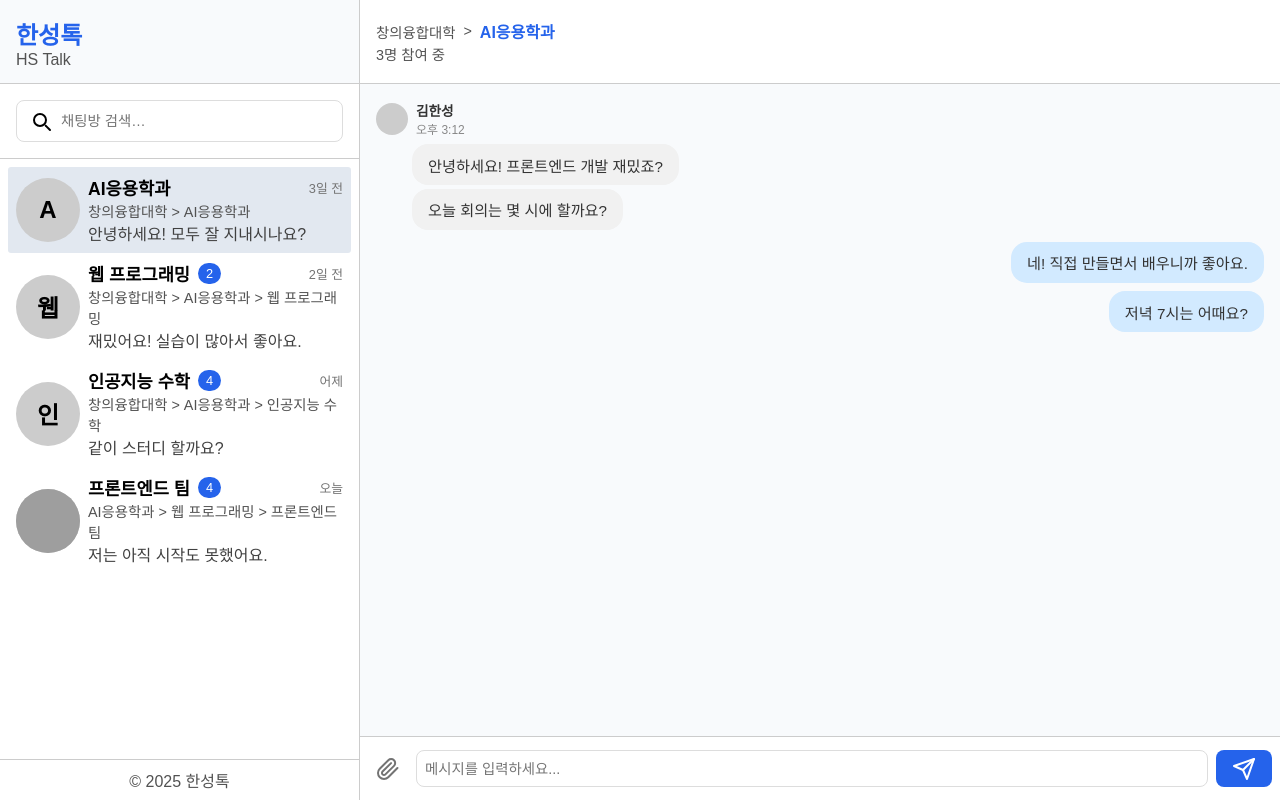
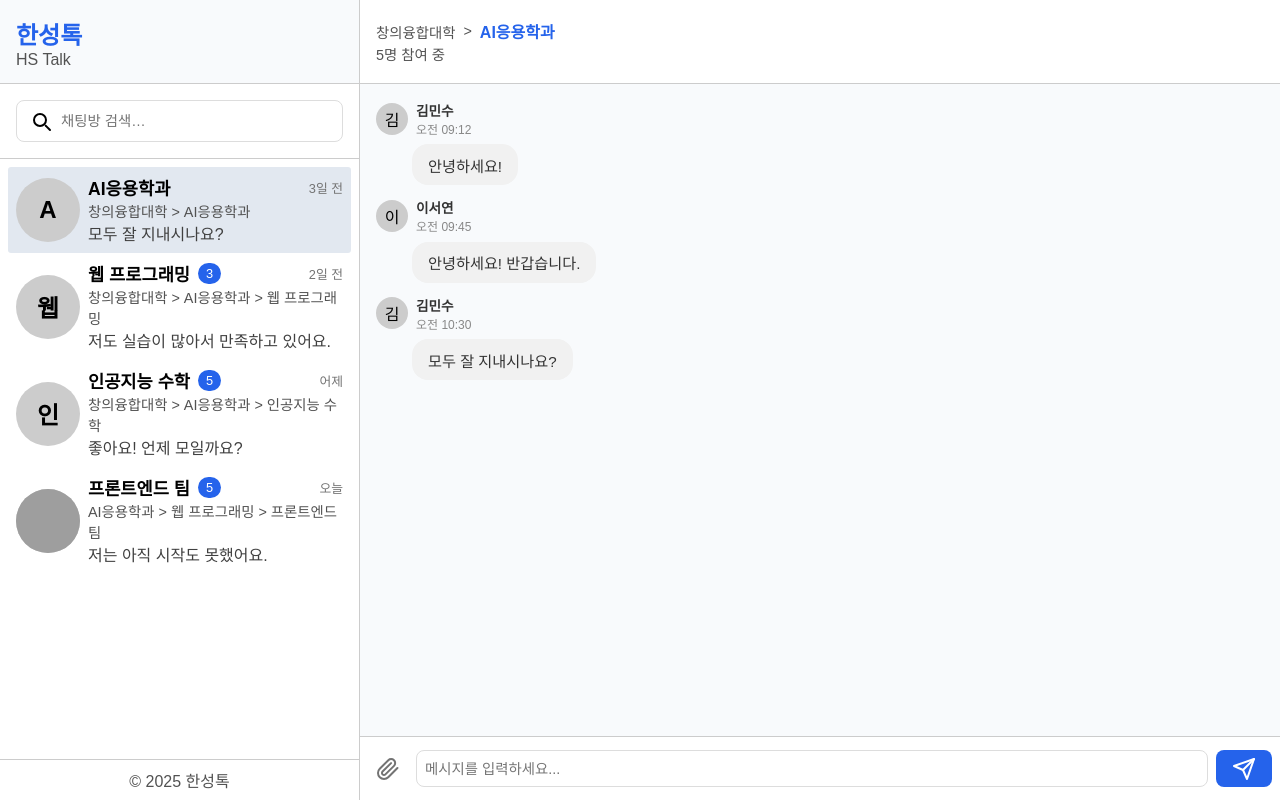
Before and after one commit to 5tarlight/2025-1-web-programming, a website: page src/public/index.html in a window 1280 px wide. Drawn offline with Linux system fonts and the light colour scheme; grey boxes are pictures that could not be loaded.

Commit message:
feat: render room-specific chats

```diff
--- a/src/public/css/index.css
+++ b/src/public/css/index.css
@@ -338,6 +338,9 @@
   border-radius: 50%;
   background-color: #ccc;
   flex-shrink: 0;
+  display: flex;
+  align-items: center;
+  justify-content: center;
 }
 
 .sender-info {
--- a/src/public/js/index.js
+++ b/src/public/js/index.js
@@ -7,21 +7,21 @@ const chats = [
     name: "AI응용학과",
     type: "department",
     hierarchy: ["창의융합대학", "AI응용학과"],
-    members: ["user1", "user2", "user3"],
+    members: ["김민수", "이서연", "박지훈", "최예은", "정우진"],
     messages: [
       {
-        sender: "user1",
+        sender: "김민수",
         content: "안녕하세요!",
         timestamp: "2025-05-24T18:12:00+09:00",
       },
       {
-        sender: "user2",
+        sender: "이서연",
         content: "안녕하세요! 반갑습니다.",
         timestamp: "2025-05-24T18:45:00+09:00",
       },
       {
-        sender: "user3",
-        content: "안녕하세요! 모두 잘 지내시나요?",
+        sender: "김민수",
+        content: "모두 잘 지내시나요?",
         timestamp: "2025-05-25T19:30:00+09:00",
       },
     ],
@@ -31,17 +31,22 @@ const chats = [
     name: "웹 프로그래밍",
     type: "class",
     hierarchy: ["창의융합대학", "AI응용학과", "웹 프로그래밍"],
-    members: ["user1", "user2"],
+    members: ["김민수", "이서연", "정유나"],
     messages: [
       {
-        sender: "user1",
+        sender: "정유나",
         content: "웹 프로그래밍 수업 어떻게 생각하세요?",
         timestamp: "2025-05-25T23:20:00+09:00",
       },
       {
-        sender: "user2",
+        sender: "이서연",
         content: "재밌어요! 실습이 많아서 좋아요.",
         timestamp: "2025-05-25T23:55:00+09:00",
+      },
+      {
+        sender: "김민수",
+        content: "저도 실습이 많아서 만족하고 있어요.",
+        timestamp: "2025-05-26T00:10:00+09:00",
       },
     ],
   },
@@ -50,27 +55,32 @@ const chats = [
     name: "인공지능 수학",
     type: "class",
     hierarchy: ["창의융합대학", "AI응용학과", "인공지능 수학"],
-    members: ["user1", "user2", "user3", "user4"],
+    members: ["김민수", "이서연", "박지훈", "최예은", "정우진", "정유나"],
     messages: [
       {
-        sender: "user1",
+        sender: "박지훈",
         content: "인공지능 수학 과제 언제까지 제출이죠?",
         timestamp: "2025-05-26T17:15:00+09:00",
       },
       {
-        sender: "user2",
+        sender: "정우진",
         content: "다음 주 월요일까지요.",
         timestamp: "2025-05-26T17:45:00+09:00",
       },
       {
-        sender: "user3",
+        sender: "최예은",
         content: "저는 아직 시작도 못했어요.",
         timestamp: "2025-05-27T18:00:00+09:00",
       },
       {
-        sender: "user4",
+        sender: "정유나",
         content: "같이 스터디 할까요?",
         timestamp: "2025-05-27T18:30:00+09:00",
+      },
+      {
+        sender: "최예은",
+        content: "좋아요! 언제 모일까요?",
+        timestamp: "2025-05-27T18:45:00+09:00",
       },
     ],
   },
@@ -80,25 +90,30 @@ const chats = [
     type: "team",
     hierarchy: ["창의융합대학", "AI응용학과", "웹 프로그래밍", "프론트엔드 팀"],
     avatar: "https://avatars.githubusercontent.com/u/12345678?v=4",
-    members: ["user1", "user2", "user3", "user4"],
+    members: ["김민수", "이서연", "박지훈", "최예은", "정우진"],
     messages: [
       {
-        sender: "user1",
+        sender: "이서연",
         content: "프론트엔드 프로젝트 진행 상황은 어때요?",
         timestamp: "2025-05-27T20:10:00+09:00",
       },
       {
-        sender: "user2",
+        sender: "이서연",
+        content: "디자인 시스템은 제가 맞춰볼게요.",
+        timestamp: "2025-05-27T20:11:00+09:00",
+      },
+      {
+        sender: "박지훈",
         content: "저는 거의 다 끝났어요.",
         timestamp: "2025-05-27T20:40:00+09:00",
       },
       {
-        sender: "user3",
+        sender: "정우진",
         content: "저도 거의 완료했어요.",
         timestamp: "2025-05-27T21:05:00+09:00",
       },
       {
-        sender: "user4",
+        sender: "최예은",
         content: "저는 아직 시작도 못했어요.",
         timestamp: "2025-05-28T22:20:00+09:00",
       },
@@ -194,6 +209,7 @@ function changeChat(chatId) {
     markRead(chatId);
     updateHeader(chat);
     renderChatList();
+    renderChatContent(chat);
   }
 }
 
@@ -225,6 +241,53 @@ function getTimeAgo(timestamp) {
 
 afterLoad(() => {
   markRead(currentChatId);
-  updateHeader(chats.find((chat) => chat.id === currentChatId));
+  const chat = chats.find((chat) => chat.id === currentChatId);
+  updateHeader(chat);
   renderChatList();
+  renderChatContent(chat);
 });
+
+function renderChatContent(chat) {
+  const chatContent = document.querySelector(".chat-content");
+  chatContent.innerHTML = "";
+
+  let prevSender = null;
+  let group = null;
+
+  chat.messages.forEach((msg, i) => {
+    if (msg.sender === "me") {
+      const sentEl = document.createElement("div");
+      sentEl.className = "message sent";
+      sentEl.innerHTML = `<div class="message-bubble">${msg.content}</div>`;
+      chatContent.appendChild(sentEl);
+      prevSender = null;
+      group = null;
+    } else {
+      if (msg.sender !== prevSender) {
+        group = document.createElement("div");
+        group.className = "message-group received";
+        group.innerHTML = `
+          <div class="message-meta">
+            <div class="profile-image">${msg.sender.charAt(0)}</div>
+            <div class="sender-info">
+              <div class="sender-name">${msg.sender}</div>
+              <div class="send-time">${new Date(
+                msg.timestamp
+              ).toLocaleTimeString("ko-KR", {
+                hour: "2-digit",
+                minute: "2-digit",
+                hour12: true,
+              })}</div>
+            </div>
+          </div>
+        `;
+        chatContent.appendChild(group);
+      }
+      const bubble = document.createElement("div");
+      bubble.className = "message-bubble";
+      bubble.textContent = msg.content;
+      group.appendChild(bubble);
+      prevSender = msg.sender;
+    }
+  });
+}
```
